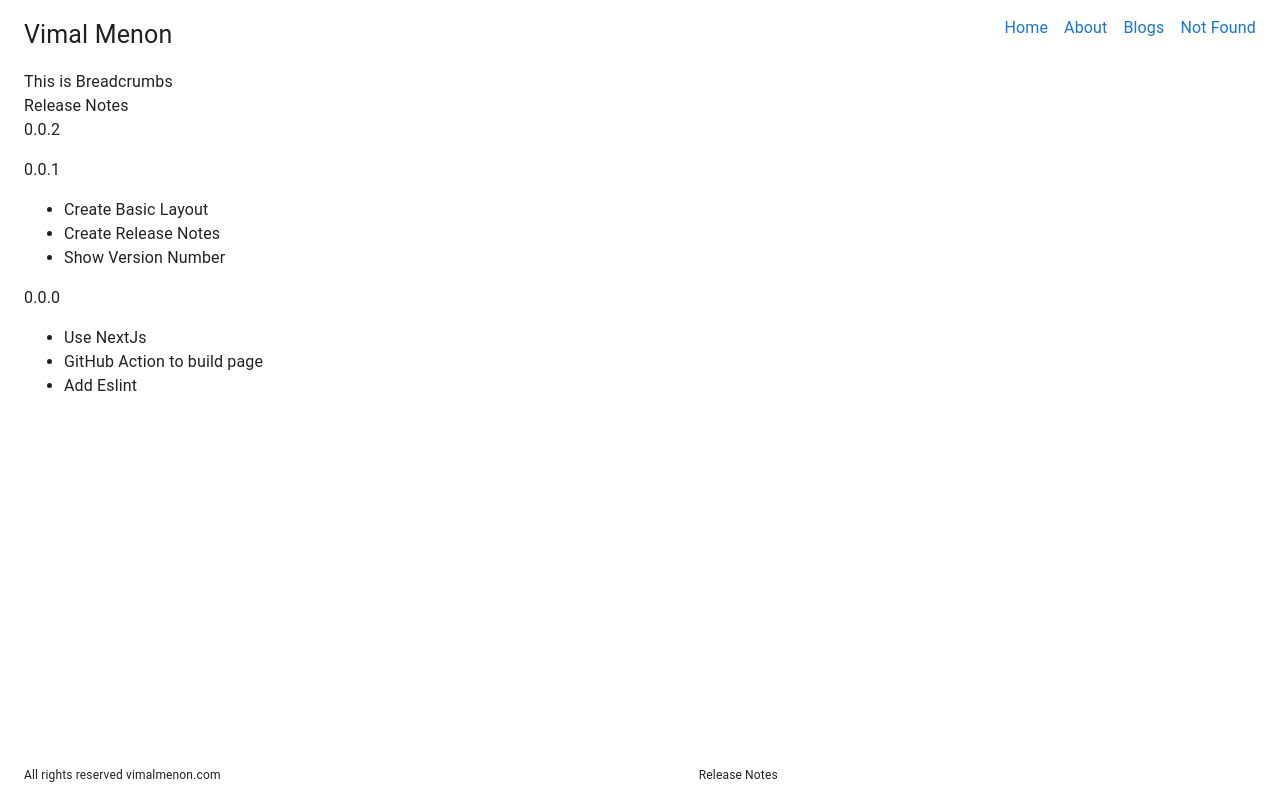
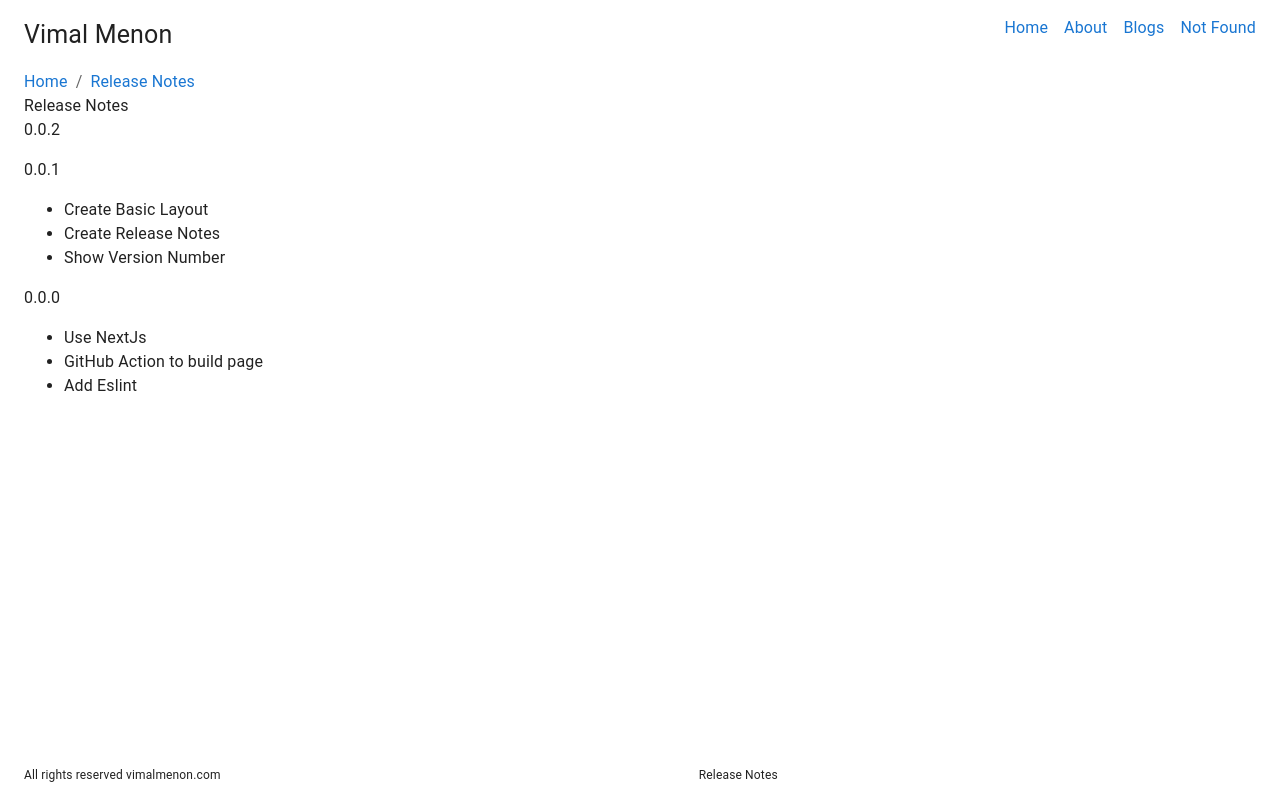
Before and after one commit to vimalmenon/vimalmenon.github.io, a Next.js app: page /release-notes in a window 1280 px wide. Built offline with nearby package versions, Linux system fonts and the light colour scheme; what @mui/material-nextjs would draw is missing.

Commit message:
updated breadcrumbs

```diff
--- a/src/common/Breadcrumbs/Breadcrumbs.component.tsx
+++ b/src/common/Breadcrumbs/Breadcrumbs.component.tsx
@@ -1,6 +1,19 @@
 import React from 'react';
 import { IBreadcrumbs } from './Breadcrumbs';
+import MuiBreadcrumbs from '@mui/material/Breadcrumbs';
+import MuiLink from '@mui/material/Link';
+import Link from 'next/link';
 
 export const Breadcrumbs: React.FC<IBreadcrumbs> = ({ navigation }) => {
-  return <div>This is Breadcrumbs</div>;
+  return (
+    <MuiBreadcrumbs aria-label="breadcrumb">
+      {navigation.breadcrumbs.map((breadcrumb) => {
+        return (
+          <MuiLink component={Link} href={breadcrumb.link} underline="none" key={breadcrumb.name}>
+            {breadcrumb.name}
+          </MuiLink>
+        );
+      })}
+    </MuiBreadcrumbs>
+  );
 };
--- a/src/common/Breadcrumbs/Breadcrumbs.d.ts
+++ b/src/common/Breadcrumbs/Breadcrumbs.d.ts
@@ -1,4 +1,4 @@
-import { INavigation } from '@data';
+import { INavigation } from '@types';
 
 export interface IBreadcrumbs {
   navigation: INavigation;
```
